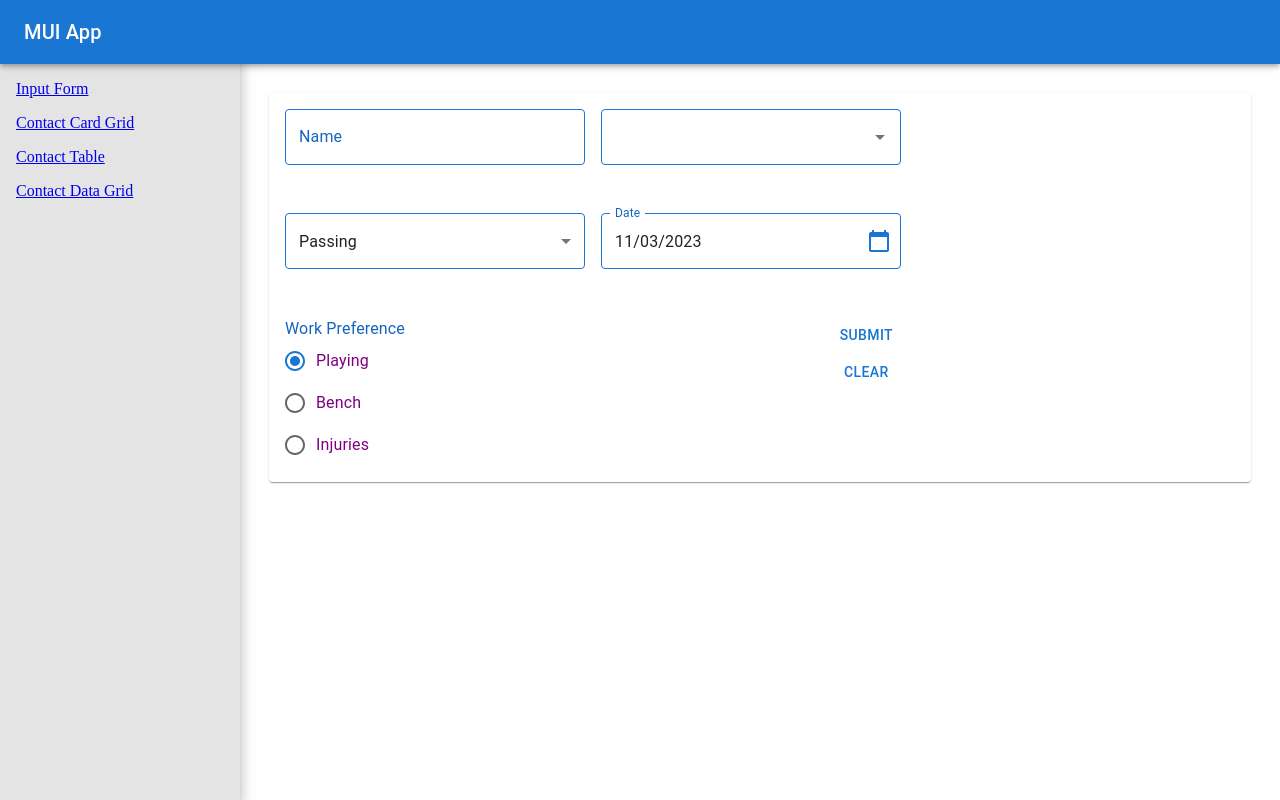
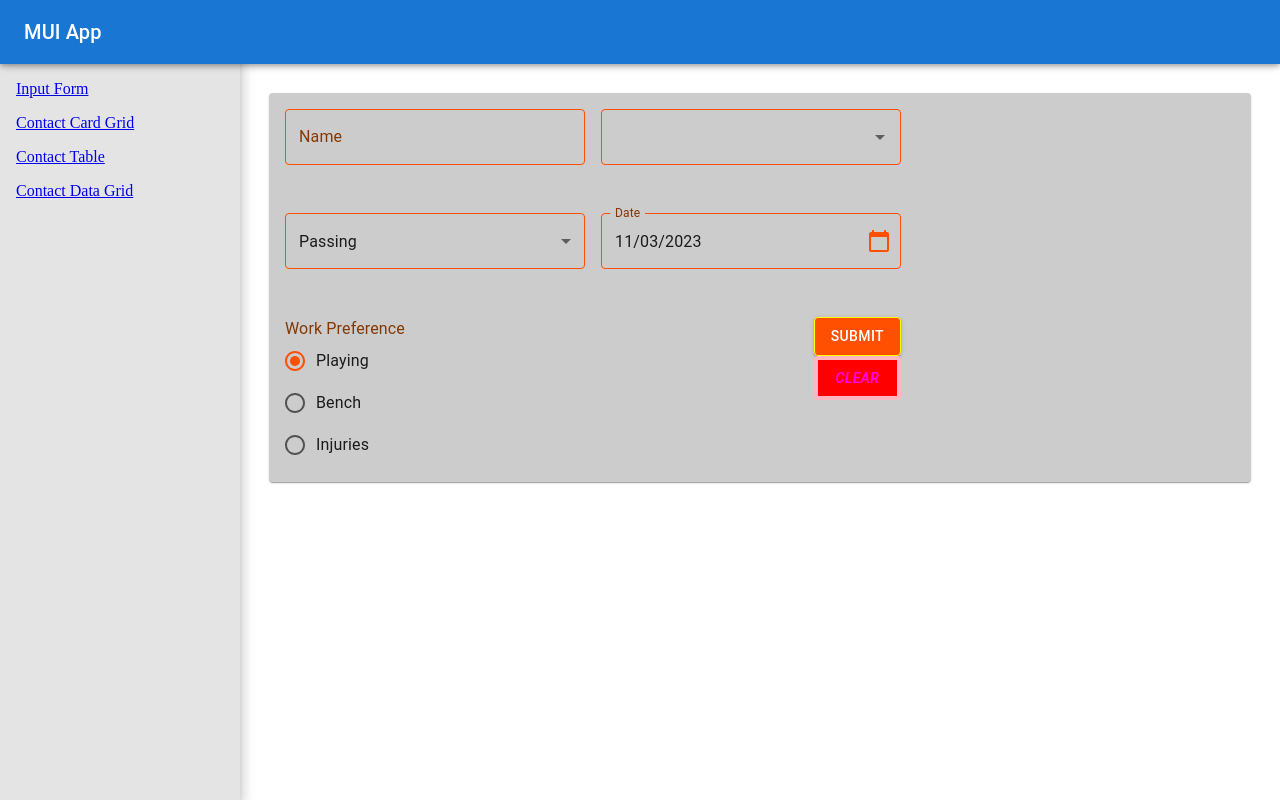
Before and after one commit to gemtunde/MUI-App, a React (Create React App) app: page / in a window 1280 px wide. Built offline with nearby package versions, Linux system fonts and the light colour scheme; the HTML template or start-up script is replaced by a standard one.

Commit message:
Advance theme styling

```diff
--- a/src/Components/Form/ContactForm.tsx
+++ b/src/Components/Form/ContactForm.tsx
@@ -12,6 +12,7 @@ import {
   MenuItem,
   Checkbox,
   ListItemText,
+  useTheme,
 } from "@mui/material";
 
 import { FormValues, contactData } from "../../Data/ContactData";
@@ -56,6 +57,9 @@ const paperInputStyle = {
 
 const ContactForm = (props: Props) => {
   const [alertOpen, setAlertOpen] = useState(false);
+
+  //theme
+  const theme = useTheme();
   //initial value
   const getDefaultFormValues = () => {
     return {
@@ -160,7 +164,12 @@ const ContactForm = (props: Props) => {
       <Paper sx={paperInputStyle}></Paper>
       <Paper
         //   adding additional styling, icase we have multiple components using the styling. here we spread the style object and add additional style
-        sx={{ ...paperInputStyle, margin: { xs: 1, sm: 2, color: "purple" } }}
+        sx={{
+          ...paperInputStyle,
+          margin: { xs: 1, sm: 2 },
+          zIndex: theme.zIndex.appBar + 1,
+          backgroundColor: "grid.dark",
+        }}
       >
         <form>
           <FormControl>
@@ -205,8 +214,12 @@ const ContactForm = (props: Props) => {
                 handleRadioChange={handleRadioChange}
               />
               <Stack>
-                <Button onClick={handleSubmit}>Submit</Button>
-                <Button onClick={handleClearSubmit}>Clear</Button>
+                <Button variant="contained" onClick={handleSubmit}>
+                  Submit
+                </Button>
+                <Button variant="beautiful" onClick={handleClearSubmit}>
+                  Clear
+                </Button>
               </Stack>
             </FormGroup>
           </FormControl>
--- a/src/Components/Form/FormSubcomponent/BeatifulAutocomplete.tsx
+++ b/src/Components/Form/FormSubcomponent/BeatifulAutocomplete.tsx
@@ -45,12 +45,12 @@ export const BeatifulAutocomplete = (props: {
         sx: {
           height: 100,
           color: "primary.main",
-          "& li:nth-child(even)": { backgroundColor: "green" },
+          "& li:nth-of-type(even)": { backgroundColor: "green" },
         },
       }}
-      onChange={() => {
-        debugger;
-      }}
+      // onChange={() => {
+      //   debugger;
+      // }}
     />
   );
 };
--- a/src/Components/Scaffold/NavDrawer.tsx
+++ b/src/Components/Scaffold/NavDrawer.tsx
@@ -12,7 +12,8 @@ import ContactForm from "../Form/ContactForm";
 import ContactCardGrid from "../Grid/ContactCardGrid";
 import ContactTable from "../Table/ContactTable";
 import ContactDataGrid from "../DataGrid/ContactDataGrid";
-import { Theme, useTheme } from "@mui/material/styles";
+import { Theme, useTheme, ThemeProvider } from "@mui/material/styles";
+import { BeautifulTheme } from "../../Theme/BeautifulTheme";
 
 type Props = {};
 
@@ -83,6 +84,7 @@ const NavDrawer = (props: Props) => {
         </Drawer>
         <main style={simpleStyles.content}>
           <Toolbar />
+          <ThemeProvider theme={BeautifulTheme}>
             <Routes>
               <Route path="/" element={<ContactForm />} />
               <Route path="/form" element={<ContactForm />} />
@@ -90,6 +92,7 @@ const NavDrawer = (props: Props) => {
               <Route path="/table" element={<ContactTable />} />
               <Route path="/datagrid" element={<ContactDataGrid />} />
             </Routes>
+          </ThemeProvider>
         </main>
       </div>
     </BrowserRouter>
--- /dev/null
+++ b/src/Theme/BeautifulTheme.tsx
@@ -0,0 +1,75 @@
+import { createTheme } from "@mui/material";
+
+declare module "@mui/material/styles" {
+  interface Palette {
+    grid: { main: string; dark: string };
+  }
+  interface PaletteOptions {
+    grid?: { main: string; dark: string };
+  }
+}
+declare module "@mui/material/Button" {
+  interface ButtonPropsVariantOverrides {
+    beautiful: true;
+  }
+}
+declare module "@mui/material/styles" {
+  interface BreakpointOverrides {
+    xs: true;
+    sm: true;
+    md: true;
+    lg: true;
+    //adding new breakpoint - sl
+    sl: true;
+    xl: true;
+  }
+}
+
+const BeautifulTheme = createTheme({
+  palette: {
+    primary: {
+      main: "#ff4f00",
+      light: "#fc7b3ff3",
+      dark: "#843803",
+    },
+    grid: {
+      main: "rgba(0,0,0,0.1)",
+      dark: "rgba(0,0,0,0.2)",
+    },
+  },
+  components: {
+    MuiButton: {
+      styleOverrides: {
+        root: {
+          border: "1px solid yellow",
+          //  backgroundColor: "orange",
+          //color: "white",
+        },
+      },
+      variants: [
+        {
+          props: { variant: "beautiful" },
+          style: {
+            fontStyle: "italic",
+            border: "4px solid lightpink",
+            color: "fuchsia",
+            backgroundColor: "red",
+          },
+        },
+      ],
+    },
+  },
+  breakpoints: {
+    values: {
+      xs: 0,
+      sm: 600,
+      md: 960,
+      lg: 1200,
+      //adding new breakpoint - sl
+      sl: 1500,
+      xl: 1920,
+    },
+  },
+});
+
+export { BeautifulTheme };
```
Lines whose indentation alone changed are shown as unchanged.
